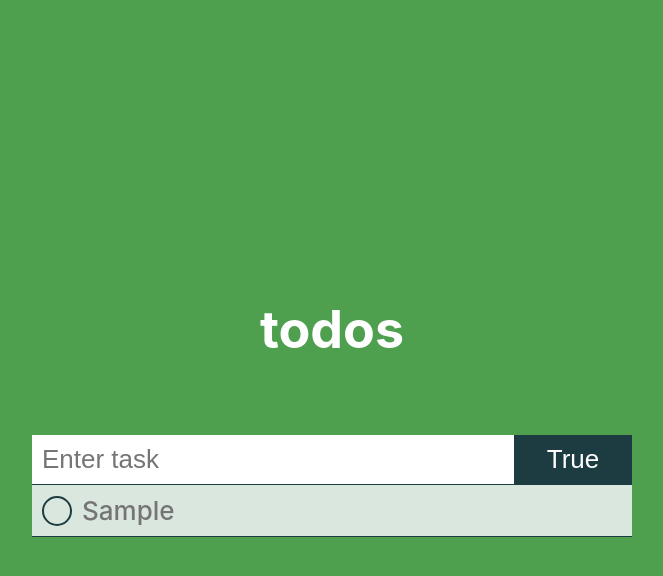
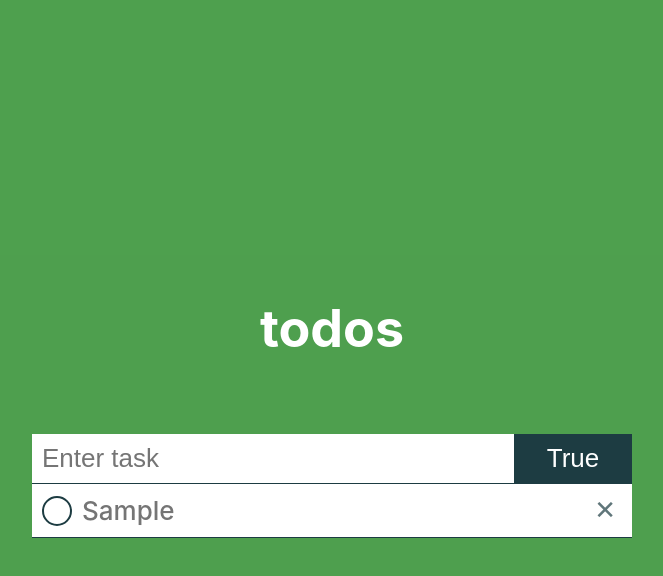
Before and after one commit to coastlines/react-todo, a React (Create React App) app: page / in a window 1280 px wide. Both pictures are taken after typing "Sample" into the empty fields and a click on the button "False". Shown: the top 576 px of the page, without its empty margins (308-971 px from the left). Built offline with nearby package versions, Linux system fonts and the light colour scheme.

Commit message:
added complete + delete states, delete btn

```diff
--- a/src/App.css
+++ b/src/App.css
@@ -26,6 +26,7 @@ input ,form button {
   border: none;
   font-size: 1em;
   border-bottom: .01em solid #1d3c42;
+  background-color: #fff;
 }
 
 input {
@@ -54,10 +55,10 @@ ul {
 .todoItem {
   display: flex;
   align-items: center;
-  /* justify-self: flex-end; */
+  justify-content: flex-start;
   flex-basis: 100%;
   padding: 10px 0px;
-  background-color:#d9e7de;
+  background-color:#fff;
   color: #757575;
   border-bottom: .01em solid #1d3c42;
   font-size: 1em;
@@ -93,9 +94,10 @@ ul {
   width: 30px;
   height: 30px;
   margin-right: 10px;
-  background-color: #d9e7de;
+  background-color: #fff;
   border: 2px solid #1d3c42;
   font-size: .8em;
+  color: #fff;
 }
 
 .todoBtnDone {
@@ -105,9 +107,21 @@ ul {
   padding: 4px 7px;
   margin-right: 10px;
   border: none;
-  color: #d9e7de;
+  color: #fff;
   background-color: #1d3c42;
   font-size: .8em;
+}
+
+#deleteBtn {
+  display: flex;
+  justify-self: flex end;
+  margin-left: auto;
+  background-color: #fff;
+  color: #60767a
+  ;
+  border: none;
+  margin-right: 10px;
+  font-size: 1em;
 }
 
 @media (prefers-reduced-motion: no-preference) {
--- a/src/App.js
+++ b/src/App.js
@@ -21,6 +21,7 @@ class TodoList extends Component {
       btnValue: '',
       items: [],
       complete: [],
+      deleted: [],
       isCompleteClass: false,
       btnClass: 'todoBtn',
       btnText: '',
@@ -52,38 +53,31 @@ handleTodoSubmit = (event) => {
   }
 }
 
-toggleMenu = (index) => () => {
-  this.setState({
-    isCompleteClass: !this.state.isCompleteClass[index],
-    btnClass: 'todoBtn' ? 'todoBtnDone' : 'todoBtn',
-    btnText: <text>&#10004;</text>,
-    listClass: 'todoItemDone'
-  })
+toggleTodo = (index) => () => {
+  // const setClass = this.state.items.filter(i => i == this.state.items[index])
 
-  // let filteredItems = this.state.items.filter(item, index =>
-  //       this.index == index);
-
-
-      // this.setState({
-      //   items: this.filteredItems
-      // })
-
-
-  console.log(this.state.isCompleteClass, index)
+    this.setState({
+      complete: [...this.state.complete, this.state.items[index]],
+      isCompleteClass: !this.state.isCompleteClass,
+      btnClass: !this.state.isCompleteClass ? 'todoBtnDone' : 'todoBtn',
+      btnText: <span>&#10004;</span>,
+      listClass: 'todoItemDone'
+    })
 }
 
-// handleItemUpdate = (index) => () => {
-  // this.setState({
-  //   isCompleteClass: !this.state.isCompleteClass
-  // })
-  // console.log(this.state.isCompleteClass)
+deleteTodo = (index) => () => {
+  const filteredList = this.state.items.filter(i => i !== this.state.items[index])
+  // this.state.complete.filter(index => this.state.items[index])
+  // this.state.complete.push(this.state.items[index])
+  console.log('state is: ' + this.state.items[index])
 
-  // let list = [...this.state.items]
-  // list.splice(index, 1)
-  // this.setState({
-  //   items: list
-  // })
-// }
+      this.setState({
+        items: filteredList,
+        deleted: [...this.state.deleted, this.state.items[index]],
+      })
+
+    console.log(this.state.isCompleteClass, index)
+}
 
 // handleItemUpdate = (index) => () => {
 //   let list = [...this.state.items]
@@ -129,7 +123,8 @@ render() {
                         btnClass={this.state.btnClass}
                         btnText={this.state.btnText}
                         // itemUpdate={this.handleItemUpdate(index)}
-                        itemUpdate={this.toggleMenu(index)}
+                        itemUpdate={this.toggleTodo(index)}
+                        itemDelete={this.deleteTodo(index)}
                         key={index}
                         />
               })}
--- a/src/listComponent.js
+++ b/src/listComponent.js
@@ -5,12 +5,18 @@ const TodoItem = (props) =>  {
   return (
     <li style={{'listStyleType': 'none'}} className={'todoItem'}>
       <button
-        onClick={props.itemUpdate}
-        className={props.btnClass}>
+        onClick={index => props.itemUpdate(index)}
+        className={props.btnClass}
+      >
         {props.btnText}
       </button>
       {/* <button onClick={props.itemUpdate} className={'todoBtnDone'}></button>  */}
       <span className={props.listClass}>{props.item}</span>
+      <button id={'deleteBtn'}
+        onClick={index => props.itemDelete(index)}
+      >
+        &#10005;
+      </button>
     </li>
   )
 }
```
